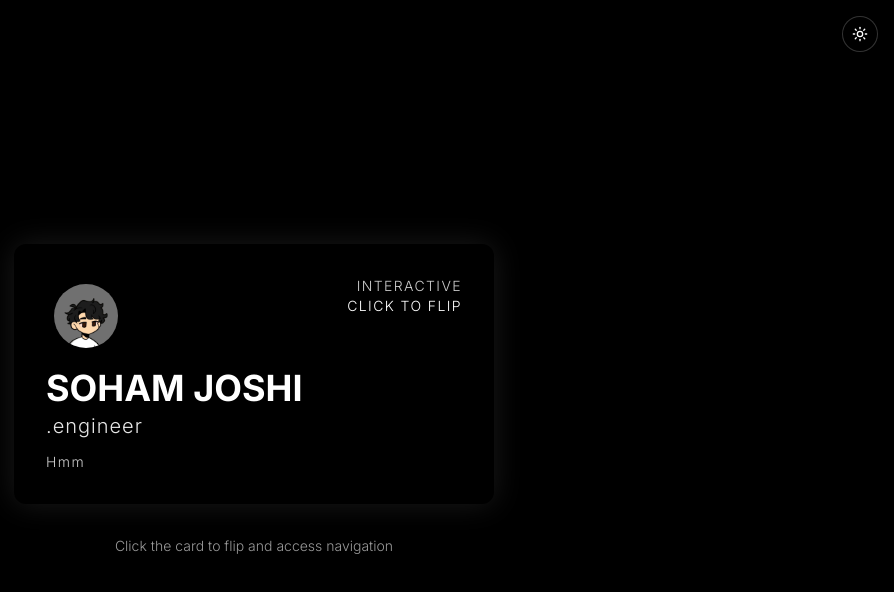
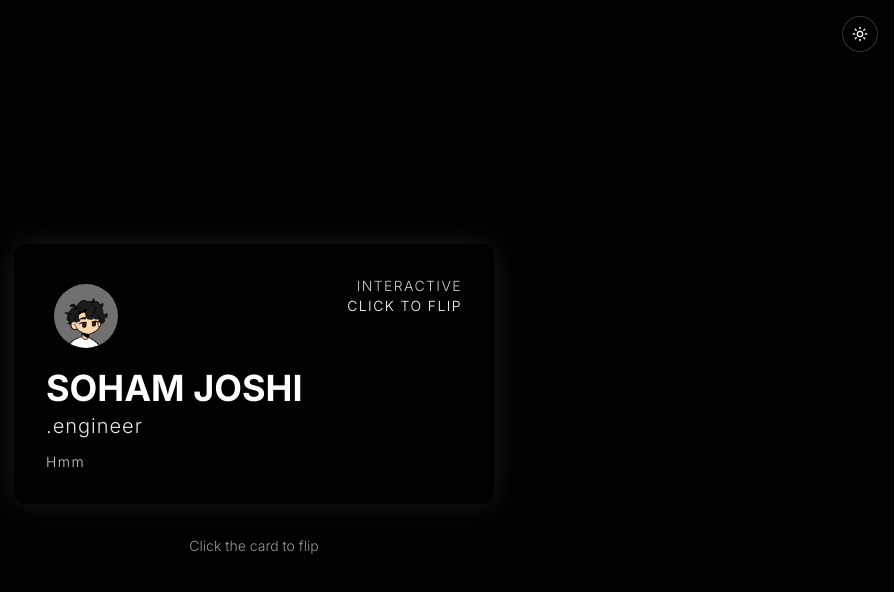
Before and after one commit to ManInTheHam/PortFolioHmm, a Next.js app: page / in a window 1280 px wide. Shown: the top 592 px of the page, without its empty margins (386-1280 px from the left). Built offline with nearby package versions, Linux system fonts and the light colour scheme.

Commit message:
minor change

```diff
--- a/app/page.tsx
+++ b/app/page.tsx
@@ -244,7 +244,7 @@ export default function Home() {
           animate={{ opacity: 1 }}
           transition={{ delay: 0.5 }}
         >
-          Click the card to flip and access navigation
+          Click the card to flip
         </motion.p>
       </div>
     </main>
```
